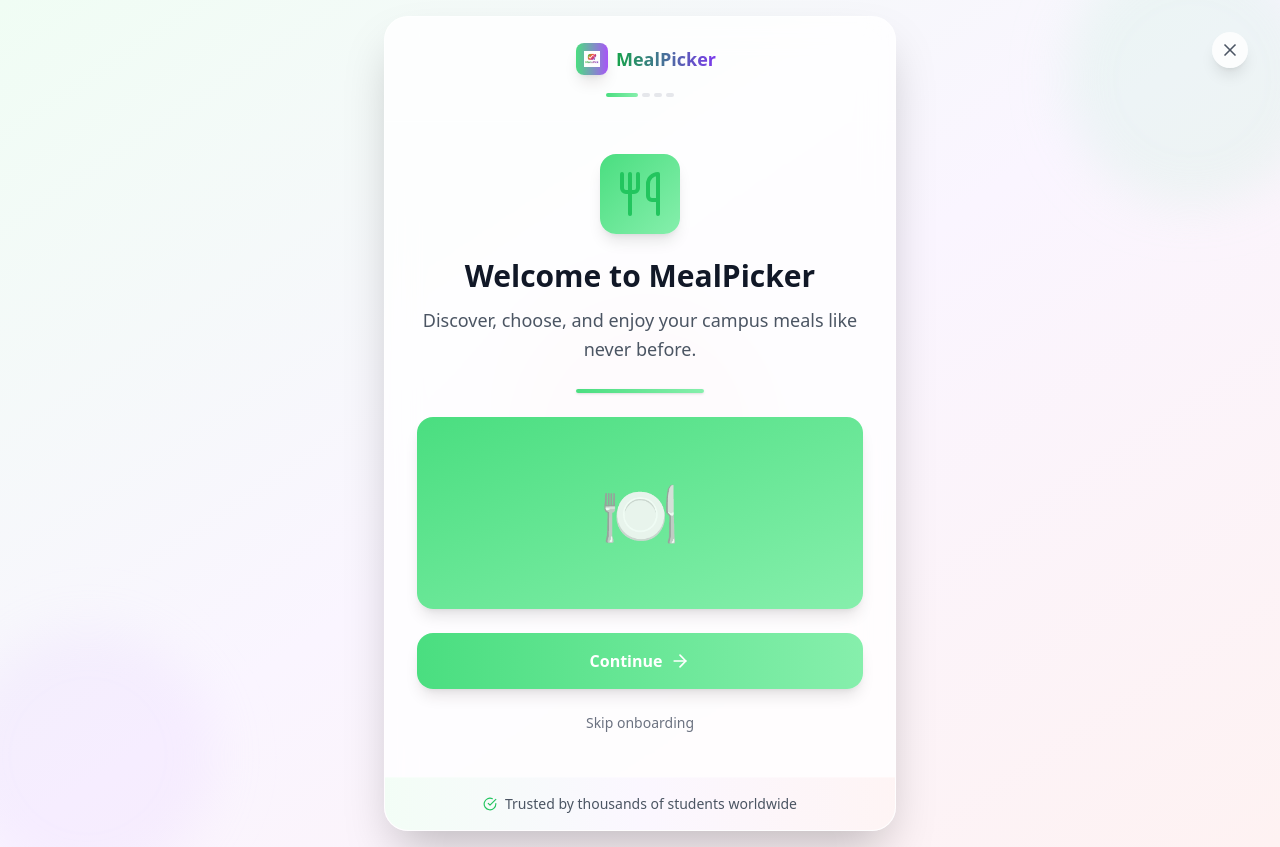
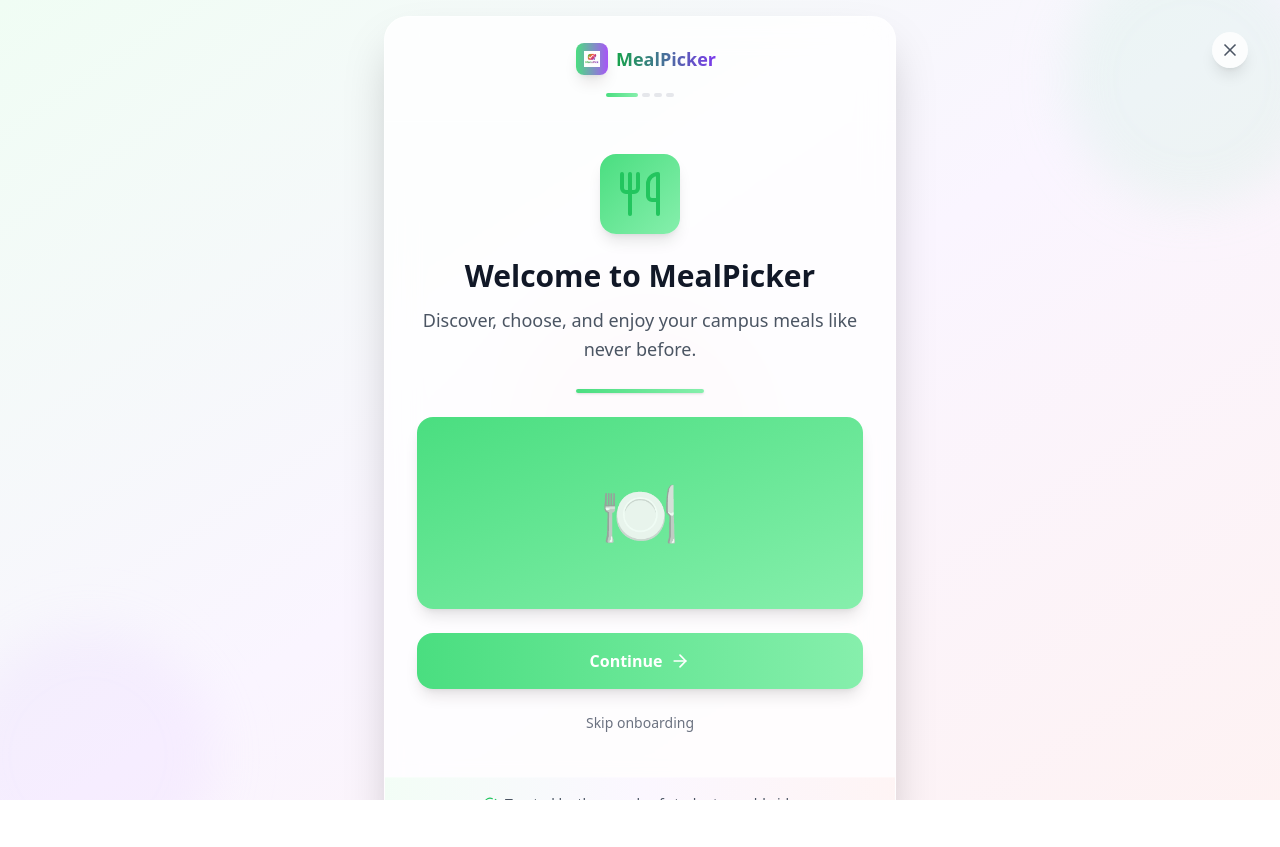
Before and after one commit to Sowmya2026/MenuPick, a React (Vite) app in the folder meal-student-app/: page / in a window 1280 px wide. After the commit the page ends 800 px from the top, so only its background shows below. Built offline with nearby package versions, Linux system fonts and the light colour scheme; no server answers; the database is empty.

Commit message:
Save local changes

```diff
--- a/meal-student-app/index.html
+++ b/meal-student-app/index.html
@@ -2,9 +2,50 @@
 <html lang="en">
   <head>
     <meta charset="UTF-8" />
-    <meta name="viewport" content="width=device-width, initial-scale=1.0" />
+    <meta name="viewport" content="width=device-width, initial-scale=1.0, maximum-scale=1.0, user-scalable=no, viewport-fit=cover" />
+    <meta name="theme-color" content="#ffffff" />
+    <meta name="apple-mobile-web-app-capable" content="yes" />
+    <meta name="apple-mobile-web-app-status-bar-style" content="black-translucent" />
+    <meta name="apple-mobile-web-app-title" content="MenuPick" />
+    <meta name="mobile-web-app-capable" content="yes" />
+    <meta name="msapplication-TileColor" content="#ffffff" />
+    <meta name="msapplication-tap-highlight" content="no" />
     <title>MenuPick</title>
     <link rel="icon" type="image/png" href="/logo.png" />
+    <link rel="apple-touch-icon" href="/logo.png" />
+    <link rel="manifest" href="/manifest.json" />
+
+    <style>
+      /* Prevent body scroll and ensure full height */
+      html, body {
+        height: 100%;
+        margin: 0;
+        padding: 0;
+        overflow: hidden;
+        -webkit-tap-highlight-color: transparent;
+        -webkit-touch-callout: none;
+        -webkit-user-select: none;
+        -moz-user-select: none;
+        -ms-user-select: none;
+        user-select: none;
+      }
+
+      /* Ensure root div takes full height */
+      #root {
+        height: 100%;
+        width: 100%;
+      }
+
+      /* Safe area support for modern mobile devices */
+      @supports(padding: max(0px)) {
+        body {
+          padding-left: min(0vmin, env(safe-area-inset-left));
+          padding-right: min(0vmin, env(safe-area-inset-right));
+          padding-top: min(0vmin, env(safe-area-inset-top));
+          padding-bottom: min(0vmin, env(safe-area-inset-bottom));
+        }
+      }
+    </style>
   </head>
   <body>
     <div id="root"></div>
--- a/meal-student-app/src/App.jsx
+++ b/meal-student-app/src/App.jsx
@@ -249,15 +249,16 @@
   }
 
   // MAIN APP LAYOUT
+ // In your AppContent return statement, ensure it uses full height:
 return (
-    <div className="min-h-screen bg-white">
-      {/* MainNavbar will conditionally render the correct navbar */}
+  <div className="h-screen bg-white flex flex-col overflow-hidden" style={{ height: '100dvh' }}>
+    {/* Your existing content */}
     <MainNavbar />
-      <main className={currentUser ? "pt-16" : ""}>
+    <main className={`flex-1 overflow-auto ${currentUser ? "pb-16" : ""}`}>
       <RouteHandler />
     </main>
+    {currentUser && <BottomNavigation />}
     <Toaster position="top-right" />
-      {/* Only show dev button in development */}
     {process.env.NODE_ENV === 'development' && <DevTestButton />}
   </div>
 );
--- a/meal-student-app/src/index.css
+++ b/meal-student-app/src/index.css
@@ -250,3 +250,62 @@
     display: none;
   }
 }
+
+/* Reset and base styles */
+* {
+  box-sizing: border-box;
+}
+
+html, body, #root {
+  height: 100%;
+  margin: 0;
+  padding: 0;
+  overflow: hidden;
+}
+
+/* Ensure full height for app container */
+.app-container {
+  height: 100vh;
+  height: 100dvh; /* Dynamic viewport height for mobile */
+  width: 100%;
+  overflow: hidden;
+}
+
+/* Prevent text selection on interactive elements */
+button, a {
+  -webkit-tap-highlight-color: transparent;
+  -webkit-touch-callout: none;
+  -webkit-user-select: none;
+  -moz-user-select: none;
+  -ms-user-select: none;
+  user-select: none;
+}
+
+/* Safe area support */
+.safe-area-top {
+  padding-top: env(safe-area-inset-top);
+}
+
+.safe-area-bottom {
+  padding-bottom: env(safe-area-inset-bottom);
+}
+
+.safe-area-left {
+  padding-left: env(safe-area-inset-left);
+}
+
+.safe-area-right {
+  padding-right: env(safe-area-inset-right);
+}
+
+/* Smooth scrolling for iOS */
+.scroll-container {
+  -webkit-overflow-scrolling: touch;
+}
+
+/* Prevent zoom on input focus for iOS */
+@media screen and (max-width: 768px) {
+  input, select, textarea {
+    font-size: 16px; /* Prevents zoom on focus in iOS */
+  }
+}
```
Also changed, not shown: meal-student-app/public/manifest.json (added). Lines whose indentation alone changed are shown as unchanged.
